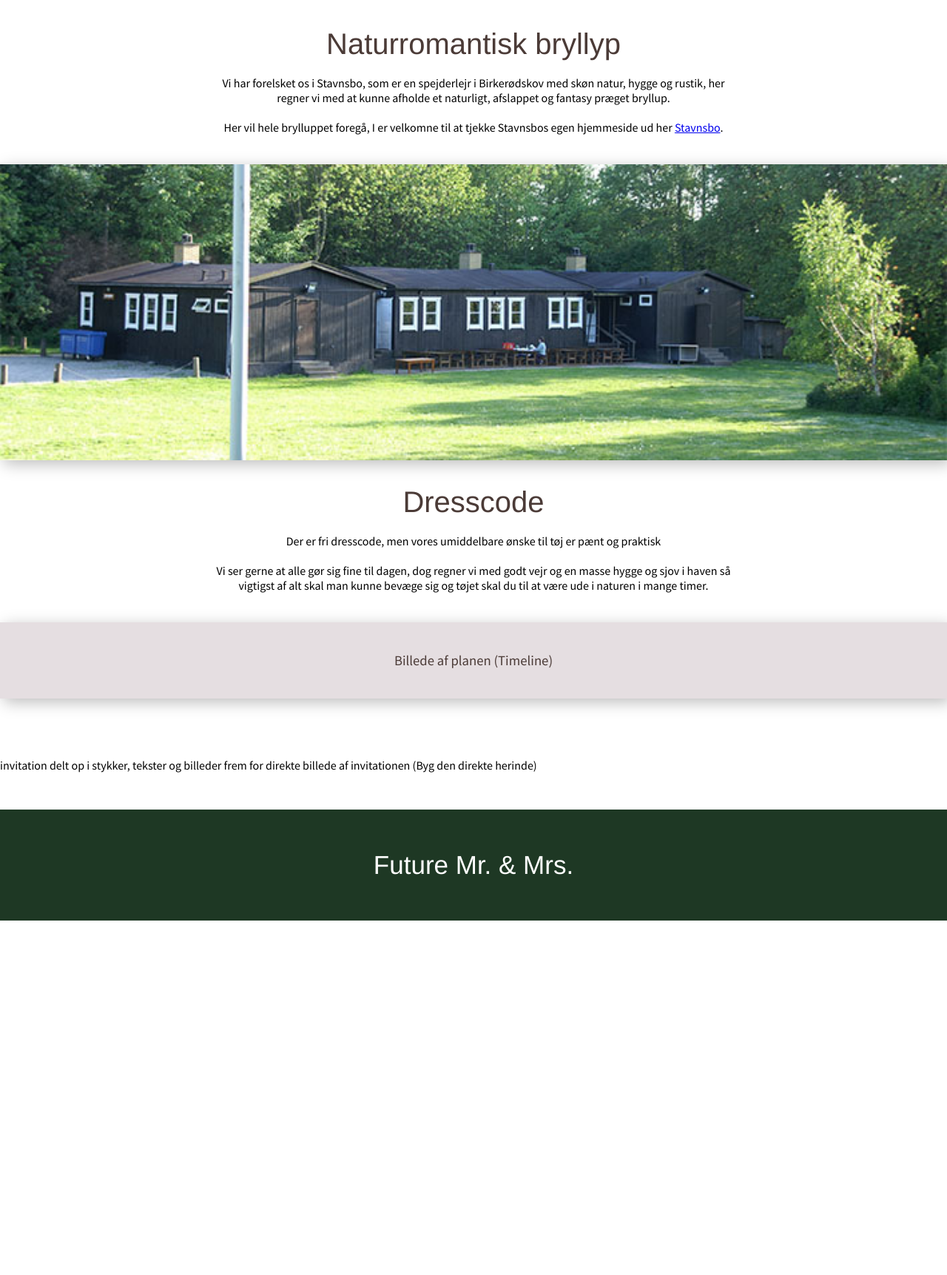
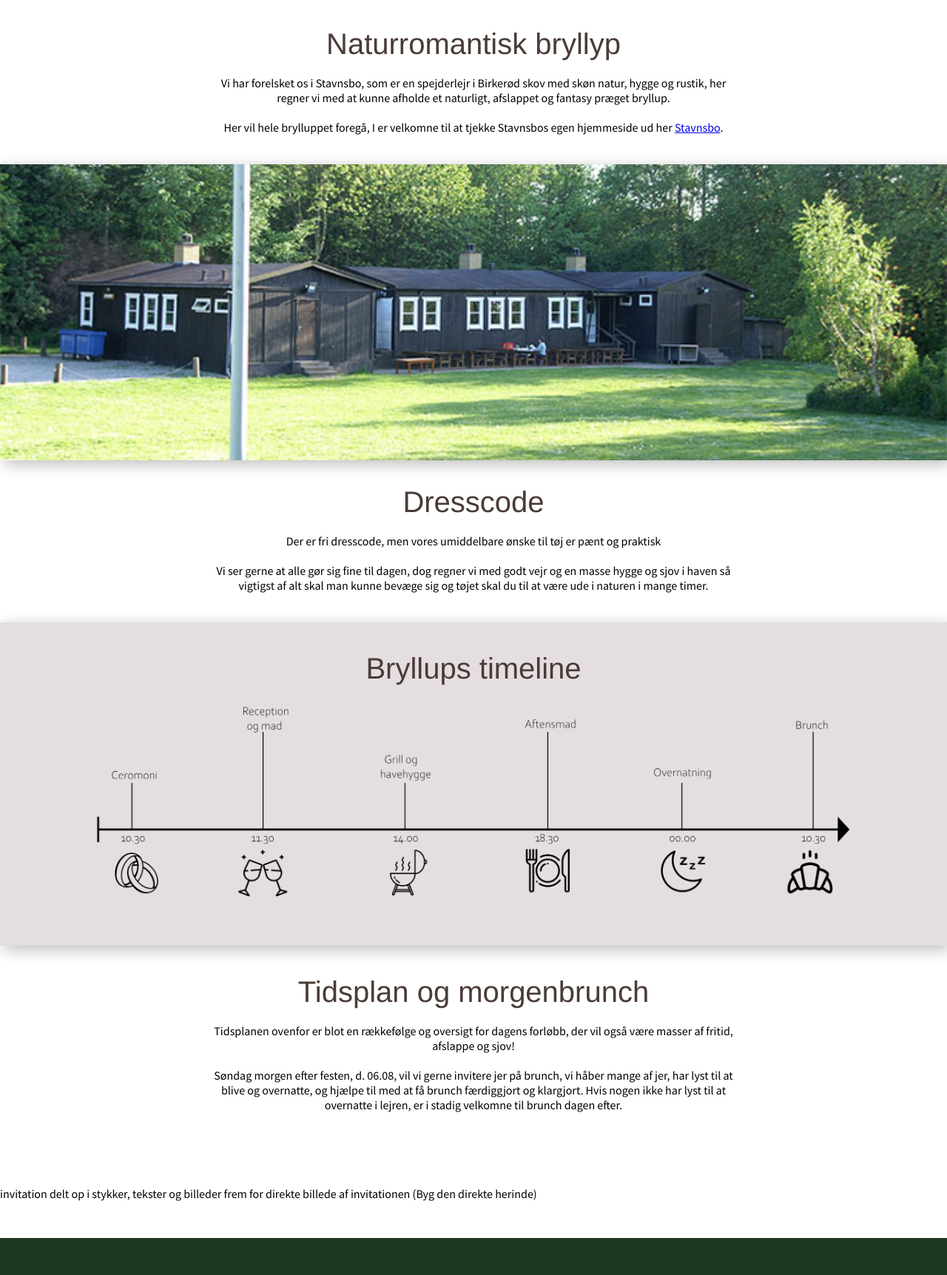
Before and after one commit to Kipl0/Wedding_website, a plain HTML site: page practical.html in a window 1280 px wide. Shown: the part 888-2611 px from the top of the page at 74% size. Before the commit the page ends 2132 px from the top, so only its background shows below. Drawn offline with Linux system fonts and the light colour scheme.

Commit message:
adding wedding timeline + updating texts

```diff
--- a/practical.html
+++ b/practical.html
@@ -28,7 +28,7 @@
     </div>
     <div class="center_content_container">
         <h3>Naturromantisk bryllyp</h3>
-        <p>Vi har forelsket os i Stavnsbo, som er en spejderlejr i Birkerødskov med skøn natur, hygge og rustik, her regner vi med at kunne afholde et naturligt, afslappet og fantasy præget bryllup.</p>
+        <p>Vi har forelsket os i Stavnsbo, som er en spejderlejr i Birkerød skov med skøn natur, hygge og rustik, her regner vi med at kunne afholde et naturligt, afslappet og fantasy præget bryllup.</p>
         <br>
         <p>Her vil hele brylluppet foregå, I er velkomne til at tjekke Stavnsbos egen hjemmeside ud her <a target="_blank" href="https://www.stavnsbo-lejren.dk/om-stavnsbo/">Stavnsbo</a>.</p>
     </div>
@@ -41,10 +41,17 @@
         <p>Vi ser gerne at alle gør sig fine til dagen, dog regner vi med godt vejr og en masse hygge og sjov i haven så vigtigst af alt skal man kunne bevæge sig og tøjet skal du til at være ude i naturen i mange timer.</p>
     </div>
 
-    <div class="center_color_content">
-        <h3>Billede af planen (Timeline)</h3>
+    <div class="center_color_img_content">
+        <h3>Bryllups timeline</h3>
+        <img src="img/Bryllup_timeline.png" alt="Bryllups timeline">
     </div>
-
+    <div class="center_content_container">
+        <h3>Tidsplan og morgenbrunch</h3>
+        <p>Tidsplanen ovenfor er blot en rækkefølge og oversigt for dagens forløbb, der vil også være masser af fritid, afslappe og sjov!</p>
+        <br>
+        <p>Søndag morgen efter festen, d. 06.08, vil vi gerne invitere jer på brunch, vi håber mange af jer, har lyst til at blive og overnatte, og hjælpe til med at få brunch færdiggjort og klargjort. Hvis nogen ikke har lyst til at overnatte i lejren, er i stadig velkomne til brunch dagen efter.</p>
+        <br>
+    </div>
     <br>
     <br>
     <div>
--- a/scss/styles.scss
+++ b/scss/styles.scss
@@ -109,11 +109,10 @@
         }
     }
 }
-
 /*----------------------------
     text - center - content
 ----------------------------*/
-.center_color_content {
+.center_color_content, .center_color_img_content {
     display: flex;
     align-items: center;
     flex-direction: column;
@@ -135,6 +134,15 @@
         font-size: 40px;
         font-weight: 400;
         }
+    }
+    h3 {
+        margin-bottom: 20px;
+        font-family: Ephesis, Helvetica, sans-serif;
+        font-size: 40px;
+        font-weight: 400;
+    }
+    img {
+    width: 80%;
     }
 }
 
```
Also changed, not shown: index.html (+4 -0 lines), css/styles.css, img/Bryllup_timeline.png (added).
